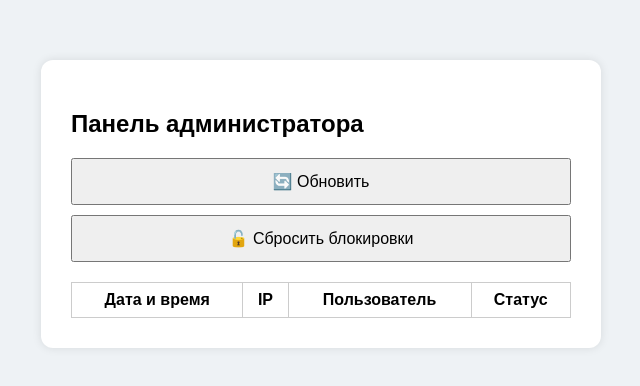
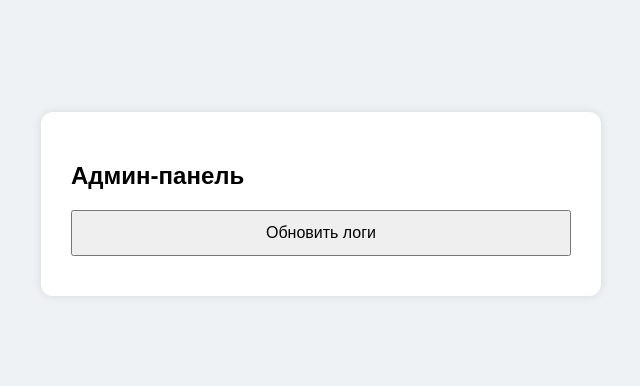
Before and after one commit to grachzyyy/bank1, a website: page public/admin.html in a window 1280 px wide. Shown: the part 204-590 px from the top of the page, without its empty margins (319-959 px from the left). Drawn offline with Linux system fonts and the light colour scheme; no server answers.

Commit message:
Update admin.html

```diff
--- a/public/admin.html
+++ b/public/admin.html
@@ -2,26 +2,14 @@
 <html lang="ru">
 <head>
   <meta charset="UTF-8" />
-  <meta name="viewport" content="width=device-width, initial-scale=1.0"/>
-  <title>Admin Panel</title>
-  <link rel="stylesheet" href="style.css" />
+  <title>Админ Панель</title>
+  <link rel="stylesheet" href="style.css">
 </head>
 <body>
-  <div class="admin-box">
-    <h2>Панель администратора</h2>
-    <button id="refresh">🔄 Обновить</button>
-    <button id="reset-blocks">🔓 Сбросить блокировки</button>
-    <table>
-      <thead>
-        <tr>
-          <th>Дата и время</th>
-          <th>IP</th>
-          <th>Пользователь</th>
-          <th>Статус</th>
-        </tr>
-      </thead>
-      <tbody id="log-table"></tbody>
-    </table>
+  <div class="login-box">
+    <h2>Админ-панель</h2>
+    <button id="refreshBtn">Обновить логи</button>
+    <div id="logsContainer" class="log-box"></div>
   </div>
 
   <script src="admin.js"></script>
```
